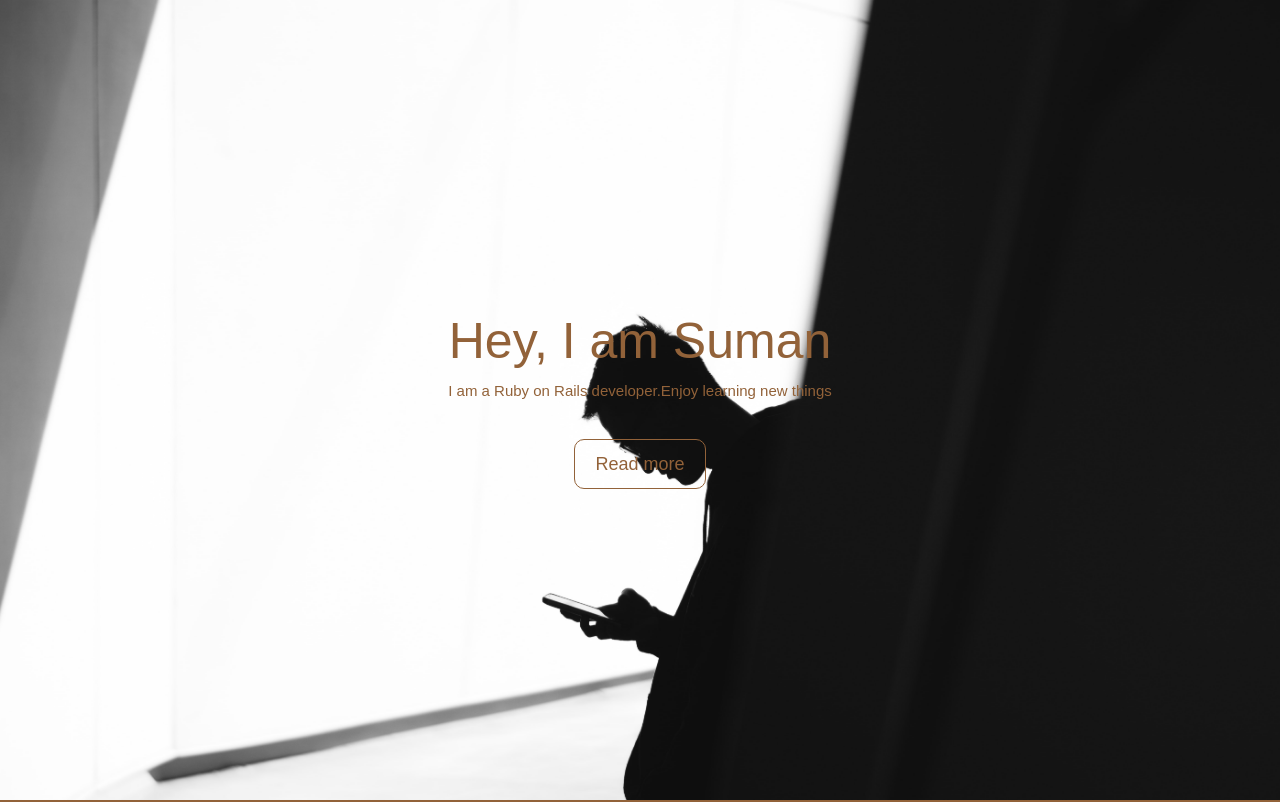
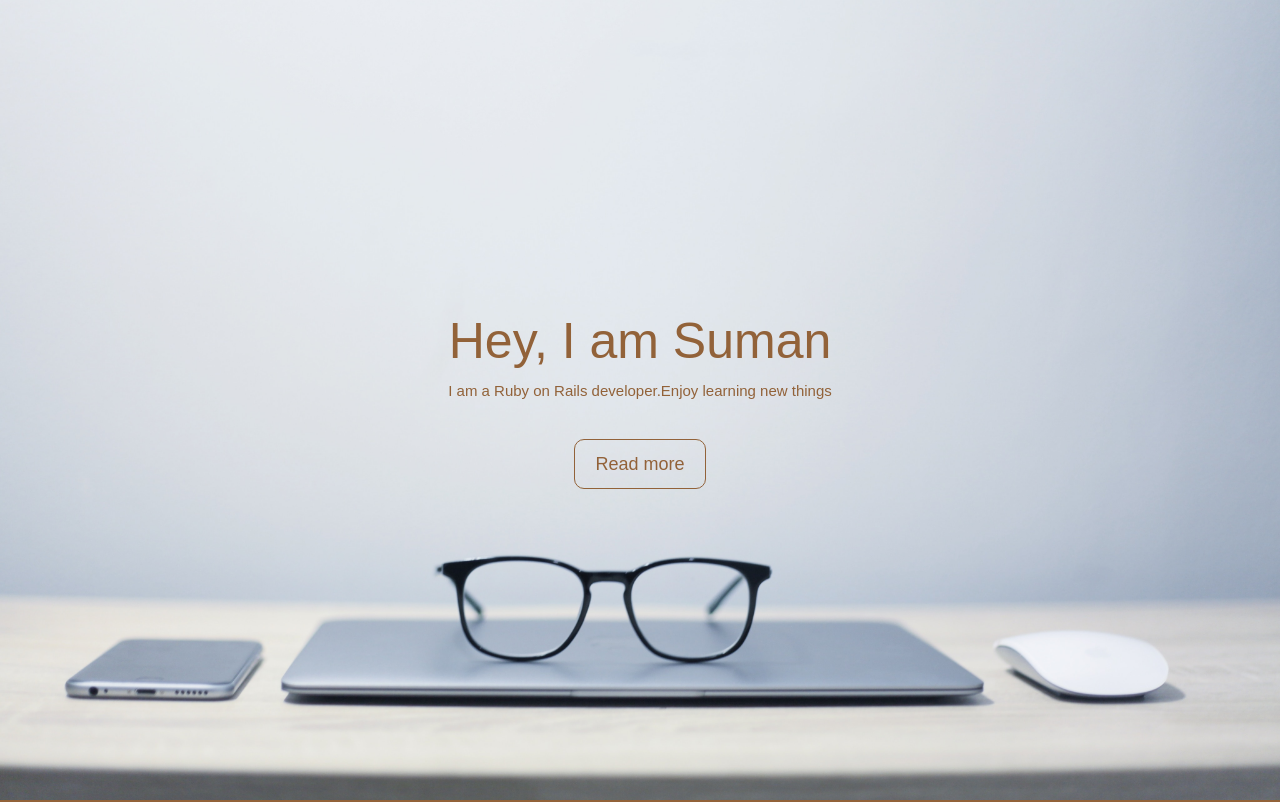
Before and after one commit to SumanDas3001/resume-static, a React (Create React App) app: page / in a window 1280 px wide. Shown: the top 802 px of the page. Built offline with nearby package versions, Linux system fonts and the light colour scheme.

Commit message:
Change background image

```diff
--- a/src/index.css
+++ b/src/index.css
@@ -7,7 +7,7 @@ body{
 }
 
 #showcase {
-  background-image:url('back_image.jpg');
+  background-image:url('bg_image.jpg');
   background-size: cover;
   background-position: center;
   height: 100vh;
```
